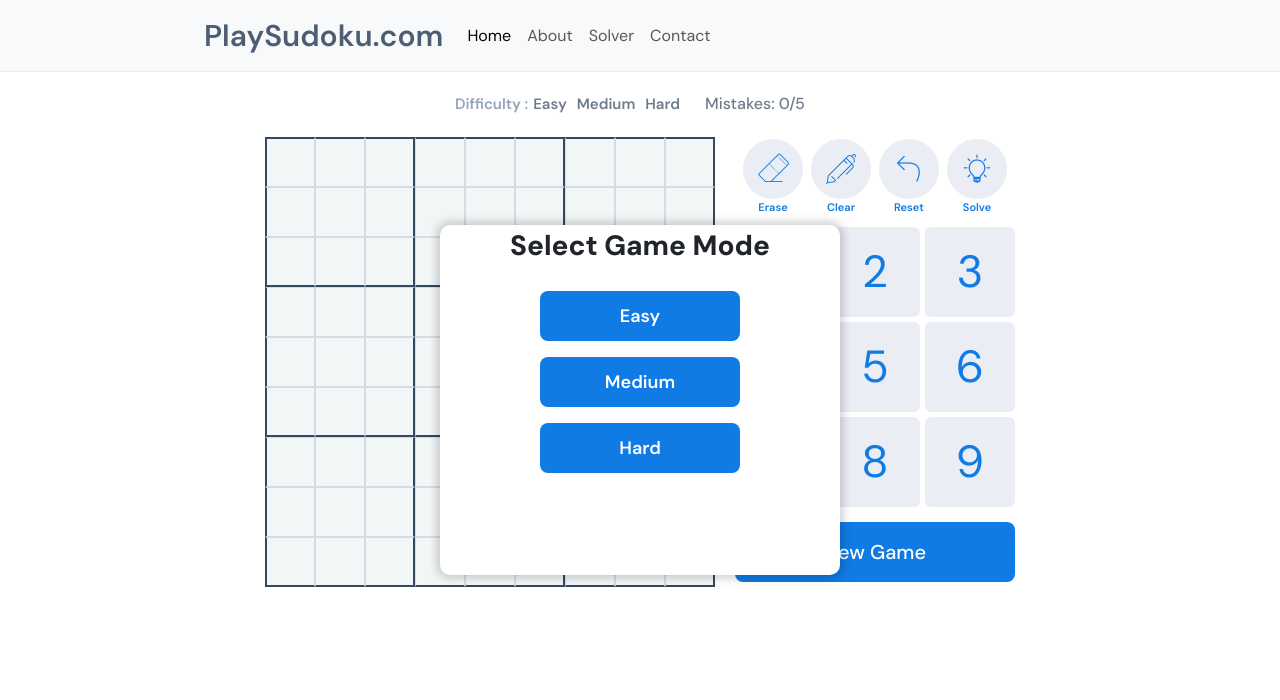
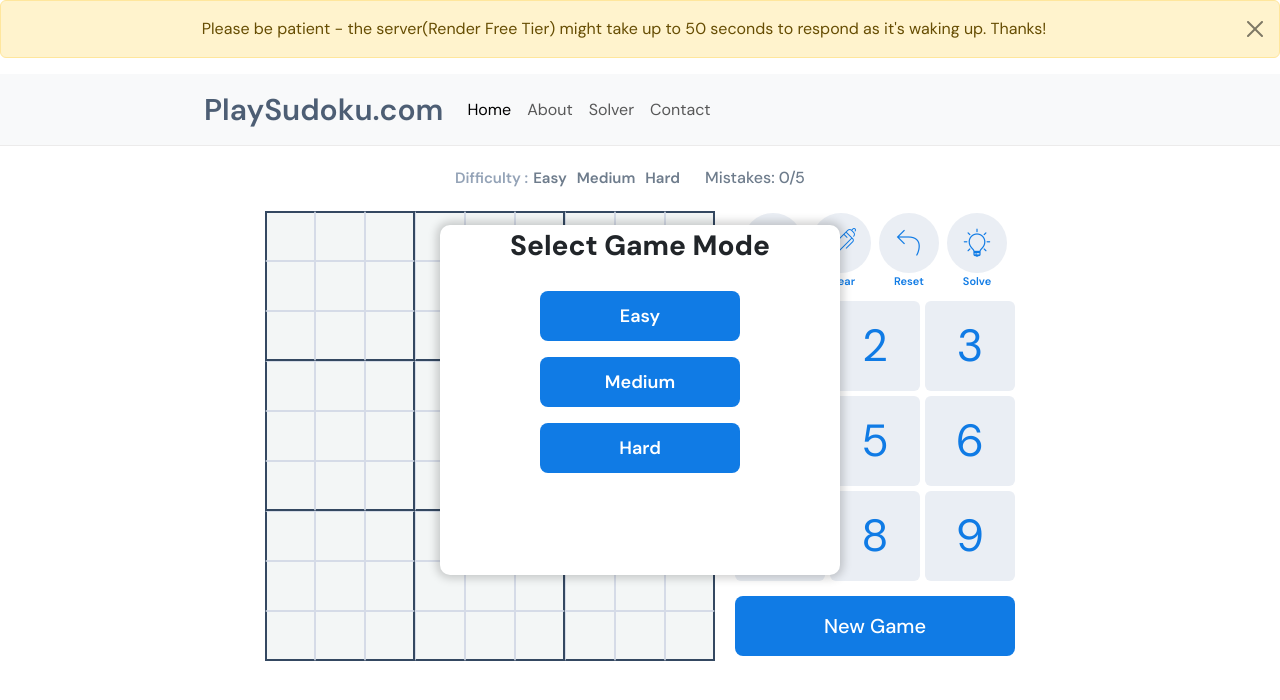
Before and after one commit to akasharjun3123/SudokuPuzzleQuest, a plain HTML site: page Frontend/index.html in a window 1280 px wide. Drawn offline with nearby package versions, Linux system fonts and the light colour scheme.

Commit message:
final standard render

```diff
--- a/Frontend/index.html
+++ b/Frontend/index.html
@@ -11,10 +11,10 @@
     <link rel="stylesheet" href="styles.css">
 </head>
 <body>
-  <!-- <div class="alert alert-warning alert-dismissible fade show" role="alert">
+  <div class="alert alert-warning alert-dismissible fade show" role="alert">
     Please be patient - the server(Render Free Tier) might take up to 50 seconds to respond as it's waking up. Thanks!
    <button type="button" class="btn-close" data-bs-dismiss="alert" aria-label="Close"></button>
- </div> -->
+ </div>
   <div id="loader" class=""></div>
 
   <div class="game-mode">
```
